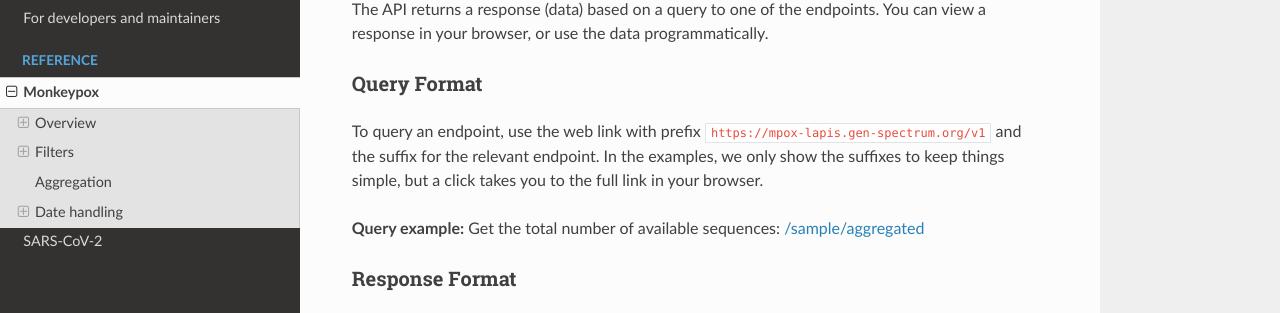
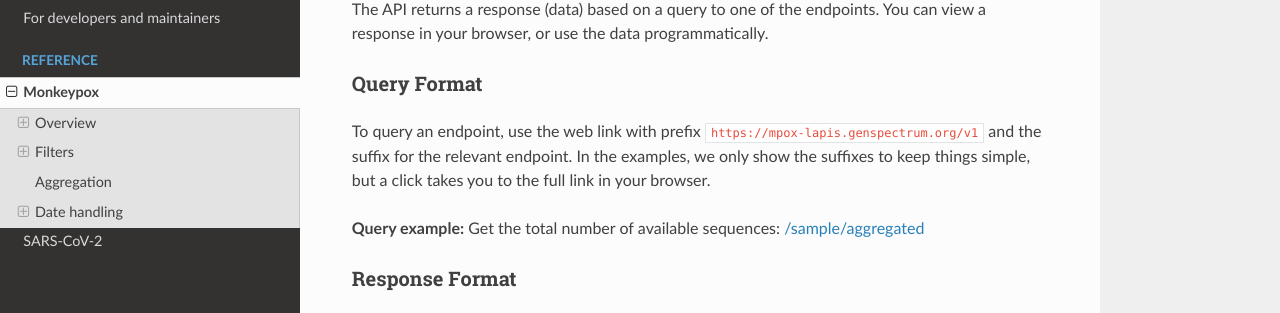
Before and after one commit to GenSpectrum/LAPIS, a Sphinx documentation site: the page built from docs/source/reference/monkeypox.rst, in a window 1280 px wide and 900 px high, scrolled down 426 px. Shown: the part 134-447 px from the top of the window. Built offline with Sphinx 7.4.7 and the Read the Docs theme 2.0.0, drawn with Linux system fonts in a browser that asks for light colours; some of the changed lines change nothing that is shown.

Commit message:
Fix outdated link

```diff
--- a/docs/source/reference/monkeypox.rst
+++ b/docs/source/reference/monkeypox.rst
@@ -23,10 +23,10 @@ Query Format
 ~~~~~~~~~~~~
 
 To query an endpoint, use the web link with prefix
-``https://mpox-lapis.gen-spectrum.org/v1`` and the suffix for the relevant endpoint. In the examples, we only show the suffixes to keep things simple, but a click takes you to the full link in your browser.
+``https://mpox-lapis.genspectrum.org/v1`` and the suffix for the relevant endpoint. In the examples, we only show the suffixes to keep things simple, but a click takes you to the full link in your browser.
 
 **Query example:**
-Get the total number of available sequences: `/sample/aggregated <https://mpox-lapis.gen-spectrum.org/v1/sample/aggregated>`_
+Get the total number of available sequences: `/sample/aggregated <https://mpox-lapis.genspectrum.org/v1/sample/aggregated>`_
 
 
 Response Format
```
